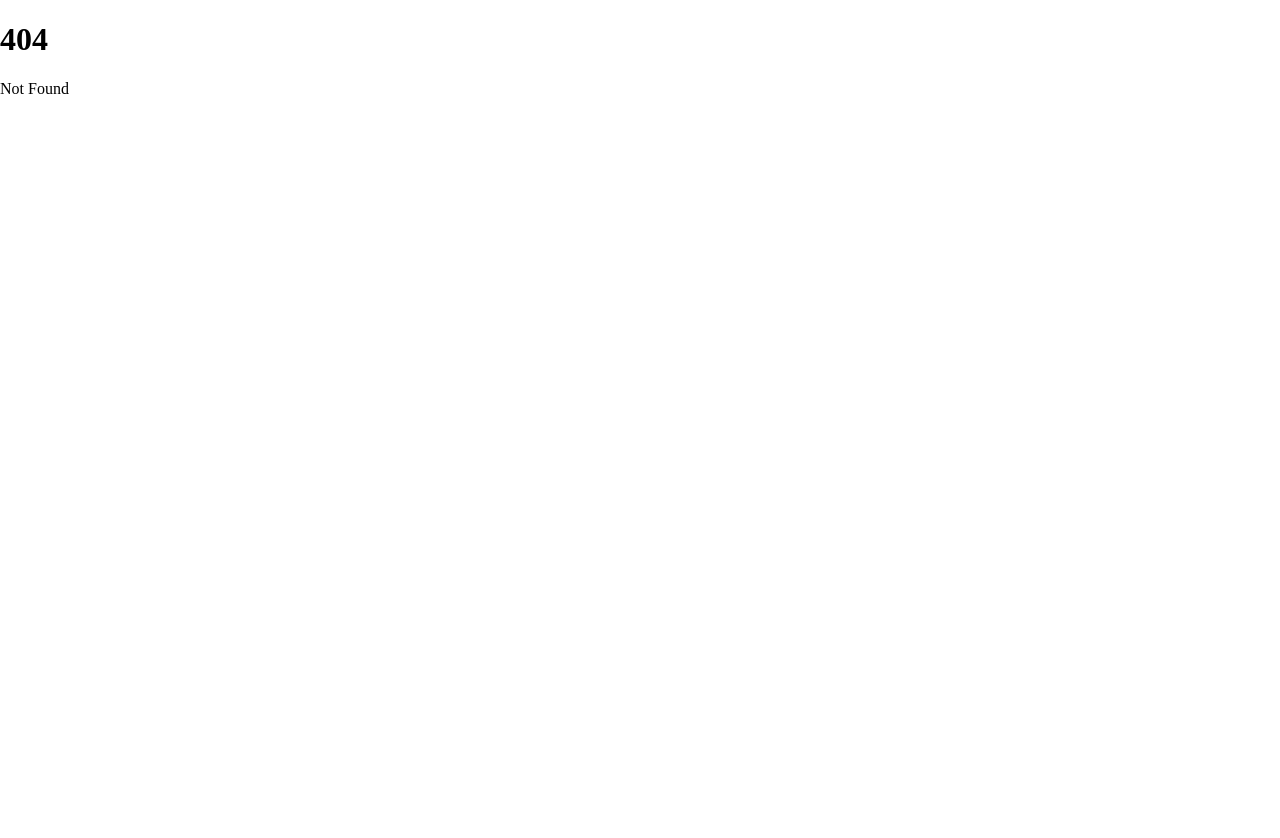
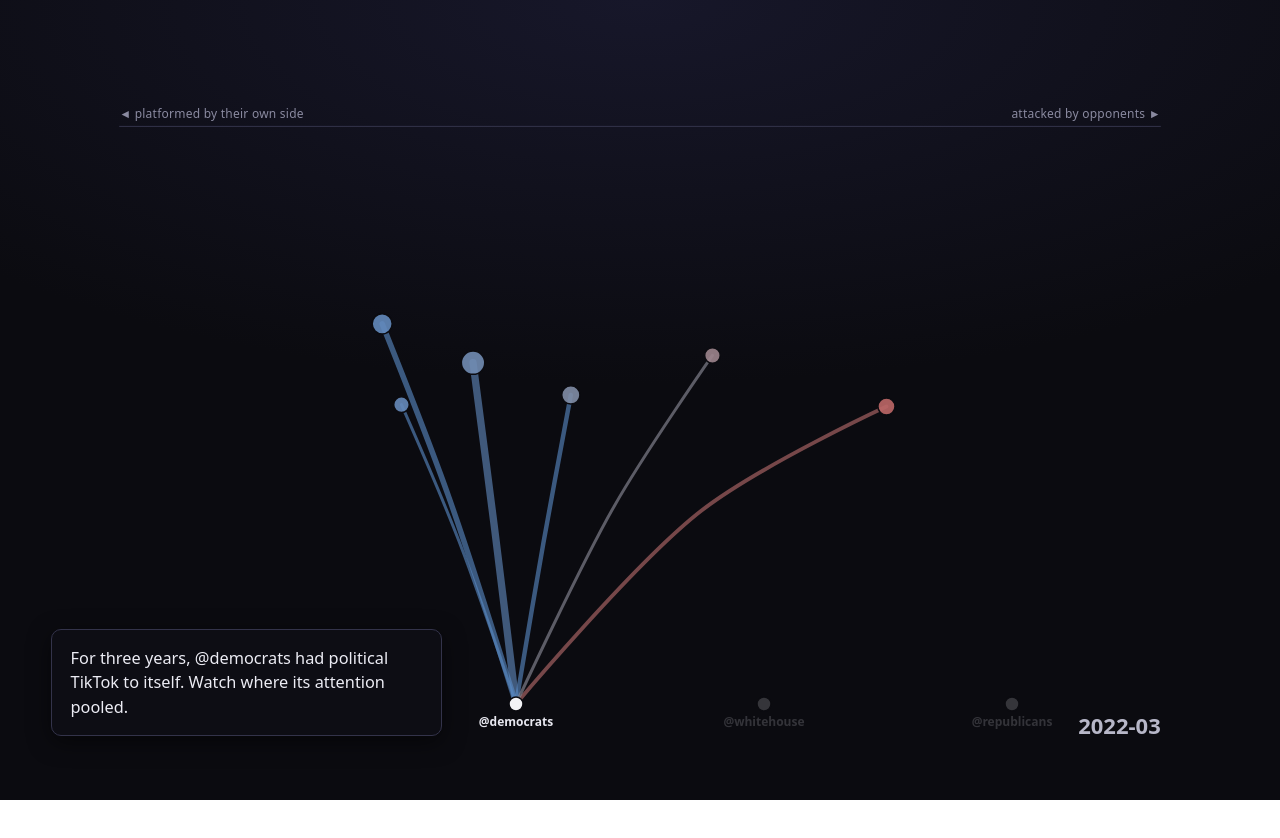
Before and after one commit to wongpeiting/dems-be-mean, a SvelteKit app: page /attention in a window 1280 px wide. Before the commit this address had no page. Shown: the top 838 px of the page. Before the commit the page ends 800 px from the top, so only its background shows below. Built offline with nearby package versions, Linux system fonts and the light colour scheme.

Commit message:
First project: attention-pool map (Hormuz-style ribbons, register color, scroll=time) on kit foundation

```diff
--- /dev/null
+++ b/src/routes/attention/+page.svelte
@@ -0,0 +1,66 @@
+<script>
+	import Scroller from '$lib/components/Scroller.svelte';
+	import AttentionMap from './AttentionMap.svelte';
+
+	let index = $state(0);
+	let progress = $state(0);
+	let count = $state(0);
+
+	const steps = [
+		'For three years, @democrats had political TikTok to itself. Watch where its attention pooled.',
+		'Its own stars gathered on the left — Kamala Harris, Obama, Walz — platformed and adored.',
+		'On the right, a wall of targets: Musk, the Republican Party, Mike Johnson — attacked in post after post.',
+		'August 2025: the White House arrives, pouring cool, worshipful attention into Trump from the other side.',
+		'February 2026: the Republicans join. Trump is now the biggest pool of all — fed hot by his enemies, cool by his own.'
+	];
+</script>
+
+<section class="story">
+	<Scroller top={0} bottom={1} bind:index bind:progress bind:count>
+		{#snippet background()}
+			<AttentionMap {progress} />
+		{/snippet}
+		{#snippet foreground()}
+			{#each steps as step (step)}
+				<div class="step"><p>{step}</p></div>
+			{/each}
+		{/snippet}
+	</Scroller>
+</section>
+
+<style>
+	.story {
+		max-width: none;
+		font-family: system-ui, sans-serif;
+	}
+	.step {
+		height: 100vh;
+		display: flex;
+		align-items: flex-end;
+		justify-content: flex-start;
+		padding: 0 0 8vh 4vw;
+		box-sizing: border-box;
+		pointer-events: none;
+	}
+	.step p {
+		background: rgba(14, 14, 22, 0.9);
+		border: 1px solid #33334a;
+		border-radius: 10px;
+		padding: 1rem 1.15rem;
+		max-width: 22rem;
+		margin: 0;
+		font-size: 1.02rem;
+		line-height: 1.5;
+		color: #ececf4;
+		box-shadow: 0 6px 22px rgba(0, 0, 0, 0.5);
+	}
+	@media (max-width: 640px) {
+		.step {
+			padding: 0 1rem 6vh;
+			justify-content: center;
+		}
+		.step p {
+			max-width: none;
+		}
+	}
+</style>
--- /dev/null
+++ b/src/routes/attention/AttentionMap.svelte
@@ -0,0 +1,190 @@
+<script>
+	// Attention-pool map: people are pools on a platformed(-3)↔attacked(+3) axis,
+	// sized by how much attention they've received; each account feeds a ribbon
+	// whose width = post volume and colour = register. Scroll = time.
+	// Reuses the kit's ribbon geometry + width scale; layout is computed, not geographic.
+	import { forceSimulation, forceX, forceY, forceCollide } from 'd3-force';
+	import { scaleLinear } from 'd3-scale';
+	import { max } from 'd3-array';
+	import { makeWidthScale, ribbonPath } from '$lib/scrolly/geometry.js';
+	import data from '$lib/data/attention.json';
+
+	let { progress = 0 } = $props();
+
+	let width = $state(0);
+	let height = $state(0);
+
+	const months = data.months;
+	const firstMonth = Object.fromEntries(data.accounts.map((a) => [a.id, a.firstMonth]));
+	const ACCOUNT_LABEL = { democrats: '@democrats', whitehouse: '@whitehouse', republicans: '@republicans' };
+
+	// register → colour (cool worship … hot attack) and → x position
+	const colorFor = scaleLinear().domain([-3, 0, 3]).range(['#3f86d6', '#8f8f9c', '#e0483d']).clamp(true);
+	const maxTotal = max(data.people, (p) => p.total);
+
+	// scroll → month index (hold ~8% at each end so the first/last states read)
+	const monthIndex = $derived(Math.round(Math.max(0, Math.min(1, (progress - 0.08) / 0.84)) * (months.length - 1)));
+	const currentMonth = $derived(months[monthIndex]);
+
+	const xScale = $derived(scaleLinear().domain([-3, 3]).range([width * 0.14, width * 0.86]));
+	const rScale = $derived(makeWidthScale({ domain: [0, maxTotal], range: [6, Math.min(width, height) * 0.115] }));
+	const ribbonWidth = $derived(makeWidthScale({ domain: [0, maxTotal], range: [1, Math.min(width, height) * 0.12] }));
+
+	// stable pool layout: fixed x by register, beeswarm y (sized by FINAL total so
+	// spacing never shifts as pools grow over time)
+	const poolPos = $derived.by(() => {
+		if (width <= 0 || height <= 0) return {};
+		const nodes = data.people.map((p) => ({ id: p.id, x: xScale(p.register), y: height * 0.46, r: rScale(p.total) + 6 }));
+		const sim = forceSimulation(nodes)
+			.force('x', forceX((d) => xScale(d.id ? data.people.find((p) => p.id === d.id).register : 0)).strength(0.5))
+			.force('y', forceY(height * 0.46).strength(0.04))
+			.force('collide', forceCollide((d) => d.r).strength(0.9))
+			.stop();
+		for (let i = 0; i < 260; i++) sim.tick();
+		return Object.fromEntries(nodes.map((n) => [n.id, [n.x, n.y]]));
+	});
+
+	// account source positions along the bottom
+	const accountPos = $derived.by(() => {
+		const ids = data.accounts.map((a) => a.id);
+		const y = height * 0.9;
+		// shifted right so the bottom-left step card doesn't cover @democrats
+		return Object.fromEntries(ids.map((id, i) => [id, [width * (0.4 + 0.2 * i), y]]));
+	});
+
+	// cumulative attention up to the current month
+	const frame = $derived.by(() => {
+		const perPerson = {}; // id → count
+		const perRibbon = {}; // `${acct}|${person}` → {count, sumReg}
+		for (const f of data.flows) {
+			if (f.month > currentMonth) continue;
+			perPerson[f.person] = (perPerson[f.person] ?? 0) + f.count;
+			const k = `${f.account}|${f.person}`;
+			const r = (perRibbon[k] ??= { count: 0, sumReg: 0, account: f.account, person: f.person });
+			r.count += f.count;
+			r.sumReg += f.sumReg;
+		}
+		const onlineAccounts = data.accounts.filter((a) => a.firstMonth <= currentMonth).map((a) => a.id);
+		const ribbons = Object.values(perRibbon)
+			.filter((r) => r.count > 0)
+			.map((r) => {
+				const from = accountPos[r.account];
+				const to = poolPos[r.person];
+				if (!from || !to) return null;
+				const mid = [(from[0] + to[0]) / 2, (from[1] + to[1]) / 2 - Math.abs(from[0] - to[0]) * 0.12];
+				return {
+					id: `${r.account}|${r.person}`,
+					d: ribbonPath([from, mid, to]),
+					w: ribbonWidth(r.count),
+					color: colorFor(r.sumReg / r.count),
+					count: r.count
+				};
+			})
+			.filter(Boolean)
+			.sort((a, b) => b.count - a.count); // thick ribbons drawn first, thin on top
+		const pools = data.people
+			.filter((p) => perPerson[p.id] > 0)
+			.map((p) => ({ id: p.id, name: p.name, at: poolPos[p.id], r: rScale(perPerson[p.id]), color: colorFor(p.register), n: perPerson[p.id] }));
+		return { ribbons, pools, onlineAccounts };
+	});
+</script>
+
+<div class="stage">
+	<div class="frame" bind:clientWidth={width} bind:clientHeight={height}>
+		{#if width > 0 && height > 0}
+			<svg viewBox="0 0 {width} {height}" role="presentation">
+				<!-- axis -->
+				<line class="axis" x1={width * 0.08} x2={width * 0.92} y1={height * 0.14} y2={height * 0.14} />
+				<text class="axlbl" x={width * 0.08} y={height * 0.14 - 8} text-anchor="start">◄ platformed by their own side</text>
+				<text class="axlbl" x={width * 0.92} y={height * 0.14 - 8} text-anchor="end">attacked by opponents ►</text>
+
+				<!-- ribbons (account → pool) -->
+				<g class="ribbons">
+					{#each frame.ribbons as r (r.id)}
+						<path d={r.d} fill="none" stroke={r.color} stroke-width={r.w} stroke-linecap="round" opacity="0.62" />
+					{/each}
+				</g>
+
+				<!-- pools -->
+				<g class="pools">
+					{#each frame.pools as p (p.id)}
+						<circle cx={p.at[0]} cy={p.at[1]} r={p.r} fill={p.color} fill-opacity="0.9" stroke="#0b0b10" stroke-width="1.5" />
+						{#if p.r > 16}
+							<text class="pool-label" x={p.at[0]} y={p.at[1] + p.r + 13} text-anchor="middle">{p.name}</text>
+						{/if}
+					{/each}
+				</g>
+
+				<!-- account sources -->
+				<g class="accounts">
+					{#each data.accounts as a (a.id)}
+						{@const online = frame.onlineAccounts.includes(a.id)}
+						{@const pos = accountPos[a.id]}
+						<g opacity={online ? 1 : 0.18}>
+							<circle cx={pos[0]} cy={pos[1]} r="7" fill="#f2f2f5" stroke="#0b0b10" stroke-width="1.5" />
+							<text class="acct-label" x={pos[0]} y={pos[1] + 22} text-anchor="middle">{ACCOUNT_LABEL[a.id]}</text>
+						</g>
+					{/each}
+				</g>
+
+				<text class="clock" x={width * 0.92} y={height * 0.94} text-anchor="end">{currentMonth}</text>
+			</svg>
+		{/if}
+	</div>
+</div>
+
+<style>
+	.stage {
+		width: 100%;
+		height: 100vh;
+		box-sizing: border-box;
+		display: flex;
+		padding: 1.25rem;
+		background: radial-gradient(120% 80% at 50% 0%, #17172a 0%, #0b0b10 60%);
+	}
+	.frame {
+		flex: 1;
+		min-height: 0;
+		width: 100%;
+	}
+	svg {
+		width: 100%;
+		height: 100%;
+		display: block;
+		font-family: system-ui, sans-serif;
+	}
+	.axis {
+		stroke: #33334a;
+		stroke-width: 1;
+	}
+	.axlbl {
+		fill: #8a8aa0;
+		font-size: 12px;
+		letter-spacing: 0.02em;
+	}
+	path {
+		transition: stroke-width 0.4s ease;
+	}
+	circle {
+		transition: r 0.4s ease;
+	}
+	.pool-label {
+		fill: #fff;
+		font-size: 12px;
+		font-weight: 600;
+		paint-order: stroke;
+		stroke: #0b0b10;
+		stroke-width: 3px;
+	}
+	.acct-label {
+		fill: #e8e8f0;
+		font-size: 12px;
+		font-weight: 700;
+	}
+	.clock {
+		fill: #b7b7c8;
+		font-size: 22px;
+		font-weight: 700;
+		font-variant-numeric: tabular-nums;
+	}
+</style>
```
